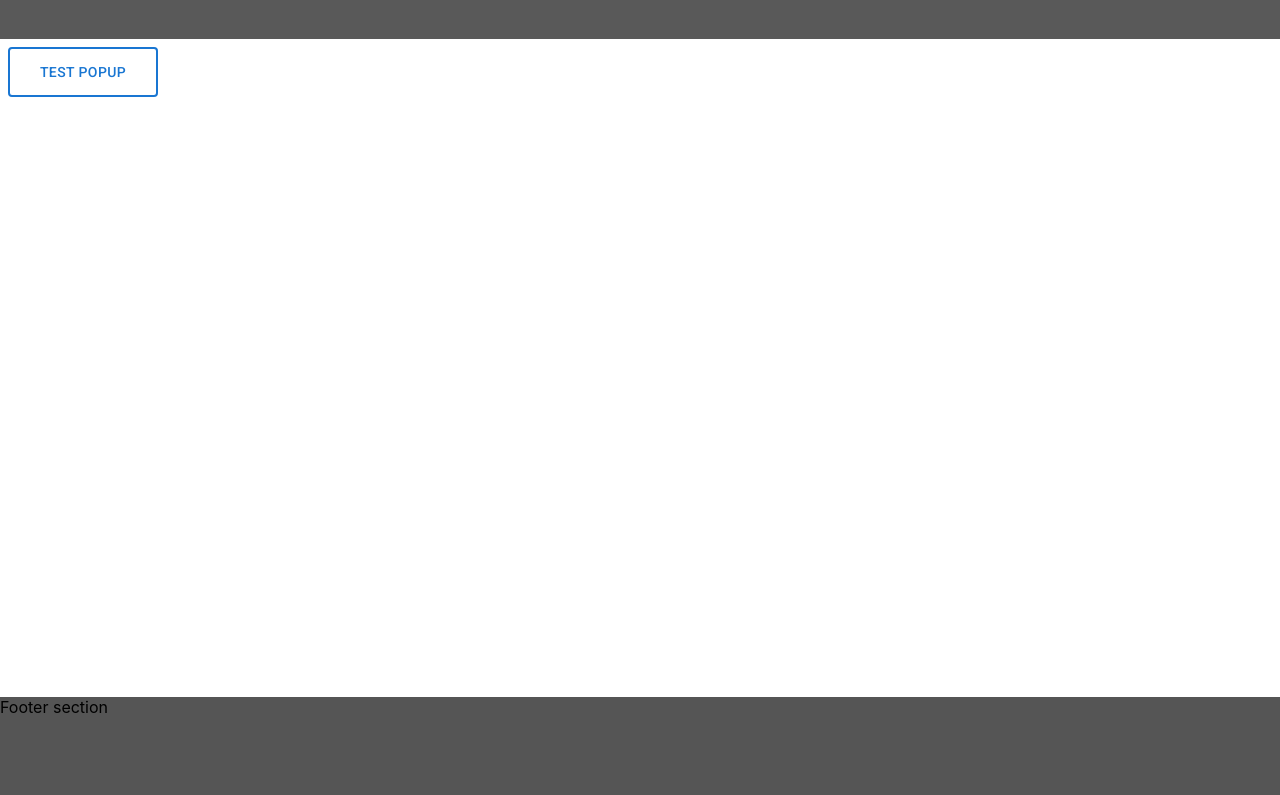
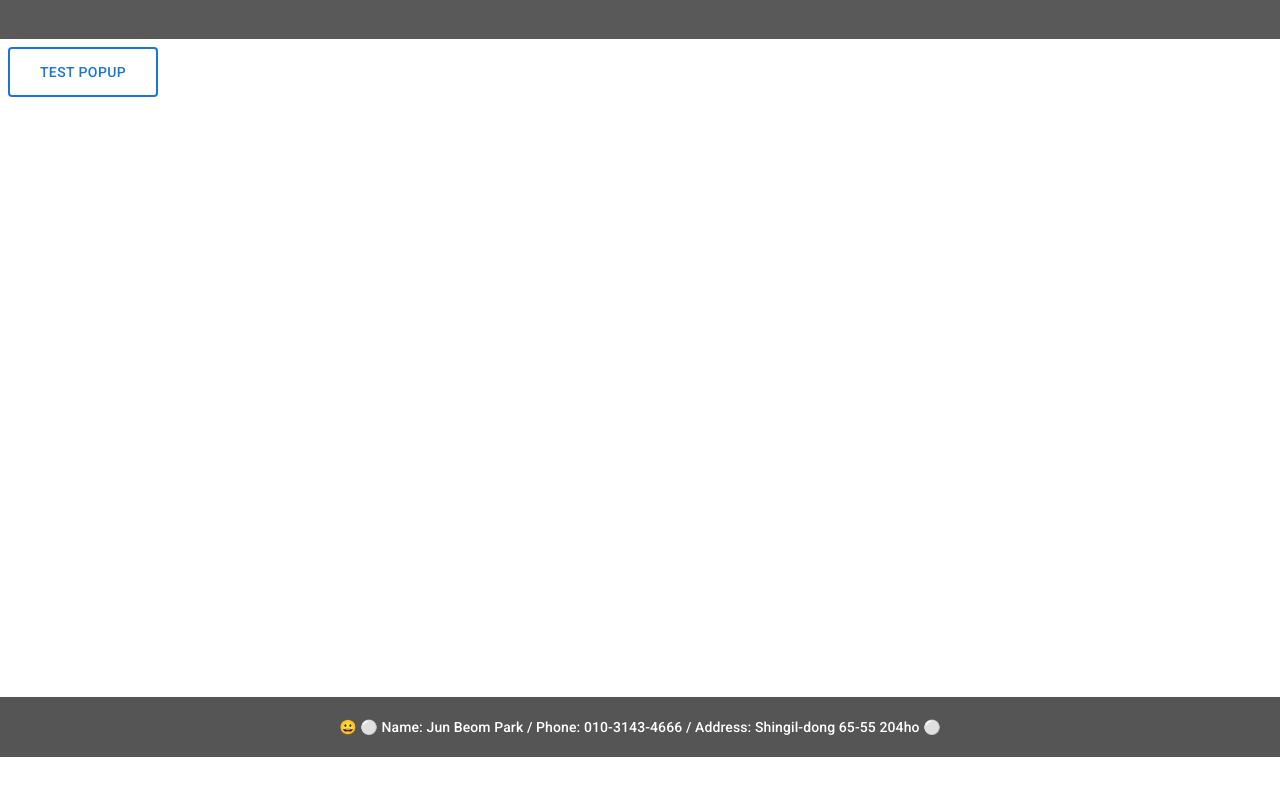
Before and after one commit to EtErNaLiFe12/Main-Portfolio, a React (Create React App) app: page /mainboard/main in a window 1280 px wide. Shown: the part 3141-3936 px from the top of the page. After the commit the page ends 3898 px from the top, so only its background shows below. Built offline with nearby package versions, Linux system fonts and the light colour scheme.

Commit message:
[JB] - Footer component added

```diff
--- a/src/components/Footer.tsx
+++ b/src/components/Footer.tsx
@@ -1,7 +1,17 @@
-import { Box, Typography } from '@mui/material';
+import { Box, Stack, Typography } from '@mui/material';
 function Footer() {
   return (
-    <Box sx={{ backgroundColor: '#555', width: '100%', height: 200 }}>Footer section</Box>
+    <Stack
+      flexDirection={'column'}
+      justifyContent={'center'}
+      alignItems={'center'}
+      sx={{ backgroundColor: '#555', width: '100%', height: 60 }}
+    >
+      <Typography variant="h6" color="#fff" sx={{ fontSize: 14 }}>
+        😀 ⚪️ Name: Jun Beom Park / Phone: 010-3143-4666 / Address: Shingil-dong 65-55
+        204ho ⚪️
+      </Typography>
+    </Stack>
   );
 }
 
```
